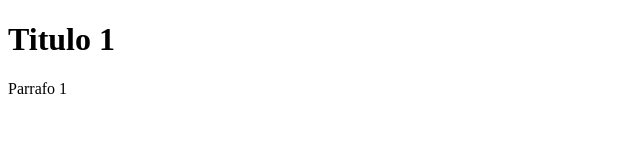
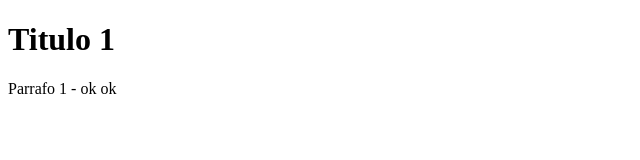
Before and after one commit to lennin12/pagina-web, a plain HTML site: page login.html in a window 1280 px wide. Shown: the full height of the page, 0-640 px from the left. Drawn offline with Linux system fonts and the light colour scheme.

Commit message:
okok
add ok ok parrafo 1

```diff
--- a/login.html
+++ b/login.html
@@ -6,6 +6,6 @@
 </head>
 <body>
 	<h1>Titulo 1</h1>
-	<p>Parrafo 1</p>
+	<p>Parrafo 1 - ok ok</p>
 </body>
 </html>
```
